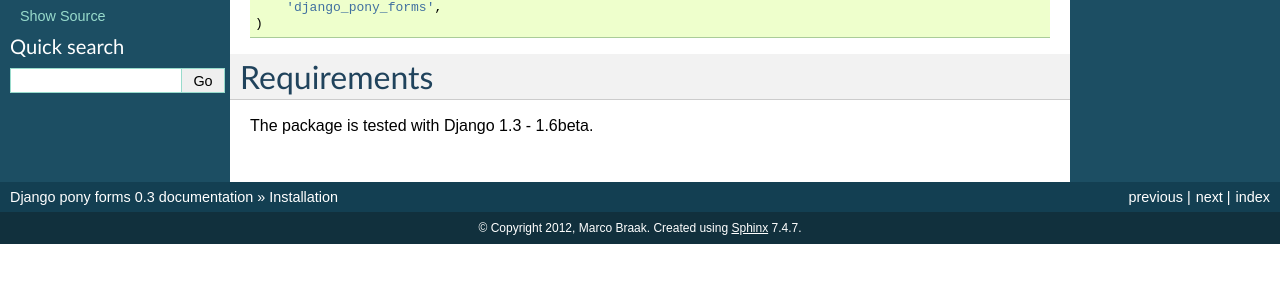
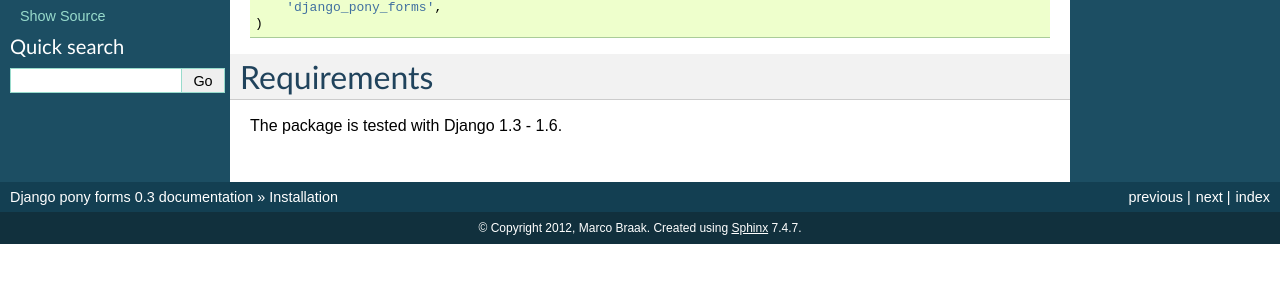
Before and after one commit to mbraak/django_pony_forms, a Sphinx documentation site: the page built from docs/source/installation.rst, in a window 1280 px wide. Shown: the part 248-531 px from the top of the page. Built offline with Sphinx 7.4.7, drawn with Linux system fonts in a browser that asks for light colours.

Commit message:
Mention Django 1.6 in readme and docs

```diff
--- a/docs/source/installation.rst
+++ b/docs/source/installation.rst
@@ -20,4 +20,4 @@
 Requirements
 ============
 
-The package is tested with Django 1.3 - 1.6beta.
+The package is tested with Django 1.3 - 1.6.
```
Also changed, not shown: README.md (+1 -1 lines).
